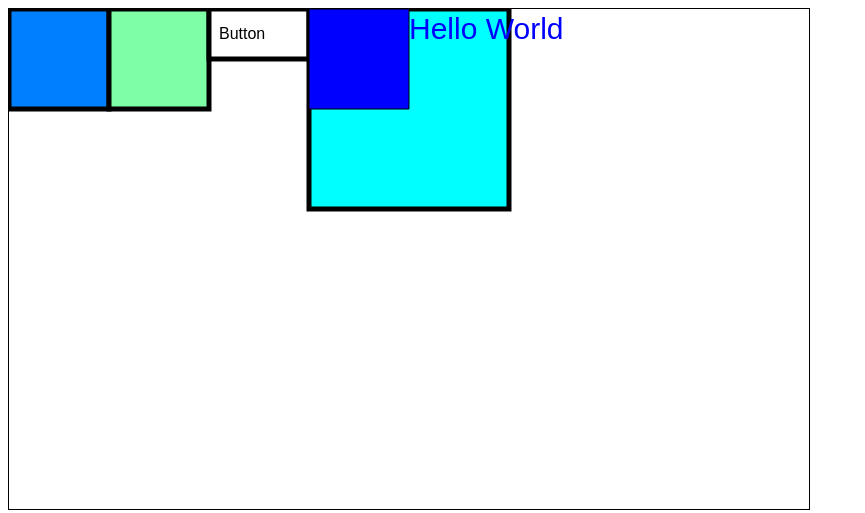
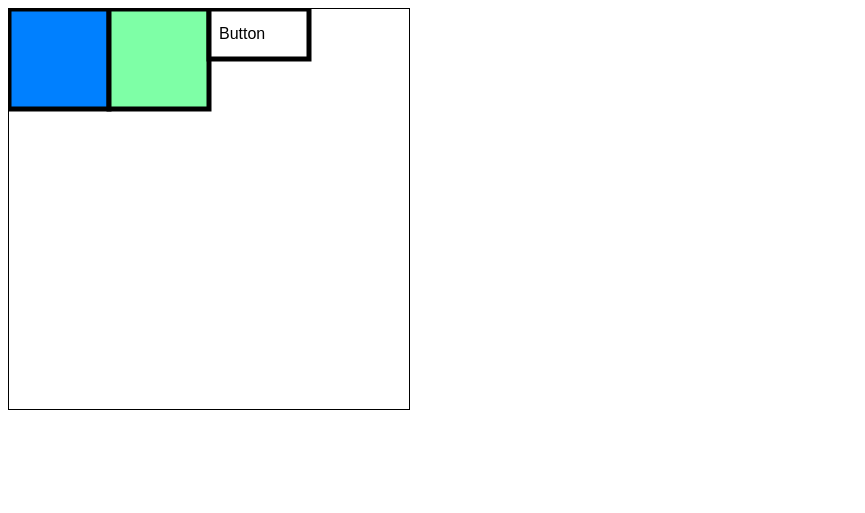
Before and after one commit to NaNnoda/Cubism, a website: page Cubism/index.html in a window 1280 px wide. Shown: the whole page, without its empty margins (0-865 px from the left). Drawn offline with Linux system fonts and the light colour scheme.

Commit message:
Update: demo

```diff
--- a/Cubism/build.js
+++ b/Cubism/build.js
@@ -1160,79 +1160,6 @@
     }
   };
 
-  // src/UI/Elements/RectWithChild.ts
-  var RectWithChild = class extends PointerHandleableLayout {
-    constructor() {
-      super(...arguments);
-      this.background = "white";
-      this.lineWidth = 1;
-      this.pointerRelativePosition = null;
-    }
-    setChild(child) {
-      this.child = child;
-      return this;
-    }
-    set child(child) {
-      this.children = [child];
-    }
-    get child() {
-      return this.children[0];
-    }
-    setLineWidth(lineWidth) {
-      this.lineWidth = lineWidth;
-      return this;
-    }
-    setBackgroundColor(color) {
-      this.background = color;
-      return this;
-    }
-    render() {
-      let c = this.c;
-      c.setFillStyle(this.background);
-      c.setStrokeStyle("black");
-      c.setStrokeWidth(this.lineWidth);
-      c.translate(this.position);
-      c.drawRect(0, 0, this.absWidth, this.absHeight);
-      c.restoreTranslate();
-      super.render();
-    }
-    onDown(point) {
-      super.onDown(point);
-      this.pointerRelativePosition = new Point2D(point.x - this.position.x, point.y - this.position.y);
-    }
-    onParentMove(point) {
-      var _a;
-      super.onParentMove(point);
-      if (this.pointerRelativePosition !== null) {
-        this.position = point.sub(this.pointerRelativePosition);
-        (_a = this.c) == null ? void 0 : _a.triggerRedraw();
-      }
-    }
-    onUp(point) {
-      super.onUp(point);
-      this.pointerRelativePosition = null;
-    }
-  };
-
-  // src/UI/Elements/TextElement.ts
-  var TextElement = class extends PointerHandleableElement {
-    constructor(text) {
-      super();
-      this.text = text;
-    }
-    render() {
-      super.render();
-      let c = this.c;
-      let ctx = c.ctx;
-      ctx.font = "30px Arial";
-      c.translate(this.position);
-      let textWidth = ctx.measureText(this.text).width;
-      let textHeight = 30;
-      ctx.fillText(this.text, 0, textHeight);
-      c.restoreTranslate();
-    }
-  };
-
   // src/Index.ts
   console.log("loading Index.ts");
   function main() {
@@ -1242,13 +1169,7 @@
       new HorizontalLayout(
         new DraggableRect().setWidth(100).setHeight(100).setBackgroundColor(Colors.blue500).setLineWidth(5),
         new DraggableRect().setWidth(100).setHeight(100).setBackgroundColor(Colors.green200).setLineWidth(5),
-        new ButtonElement("Button").setHeight(50).setWidth(100).setLineWidth(5),
-        new RectWithChild().setHeight(200).setWidth(200).setLineWidth(5).setBackgroundColor(Colors.cyan500).setChild(
-          new HorizontalLayout(
-            new DraggableRect().setWidth(100).setHeight(100).setBackgroundColor("blue"),
-            new TextElement("Hello World")
-          )
-        )
+        new ButtonElement("Button").setHeight(50).setWidth(100).setLineWidth(5)
       )
     );
   }
--- a/Cubism/index.html
+++ b/Cubism/index.html
@@ -34,7 +34,7 @@
 </head>
 
 <body>
-    <canvas id="mainCanvas" class="h border" width="800" height="500"></canvas>
+    <canvas id="mainCanvas" class="border" width="400" height="400"></canvas>
 
     <script src="build.js"></script>
 </body>
```
Also changed, not shown: Cubism/src/Index.ts (+0 -28 lines), 1 other file.
